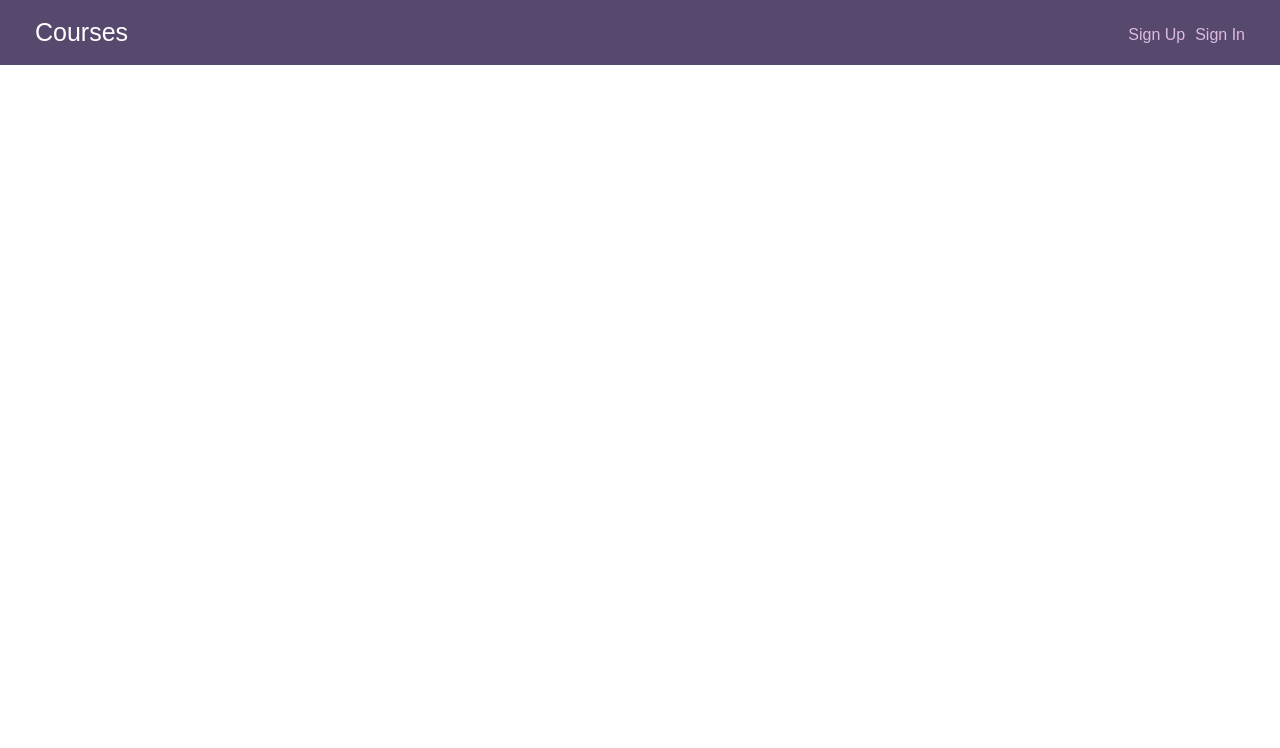
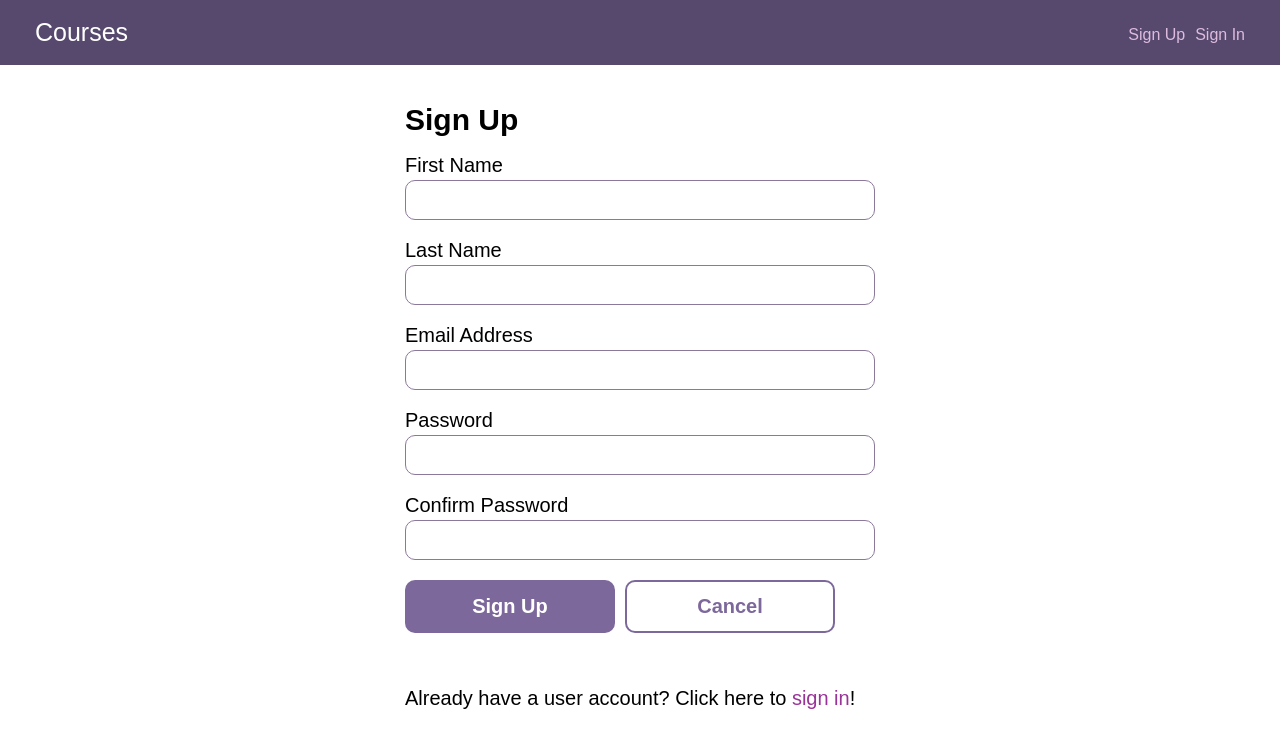
Before and after one commit to hinksonAndrew/fsjs_techdegree_project_10, a React (Create React App) app in the folder client/: page /signup in a window 1280 px wide. Shown: the top 748 px of the page. Built offline with nearby package versions, Linux system fonts and the light colour scheme.

Commit message:
added signup and signin

```diff
--- a/client/src/App.js
+++ b/client/src/App.js
@@ -12,6 +12,8 @@ import './styles/global.css';
 import Header from './Components/Header';
 import Courses from './Components/Courses';
 import CourseDetail from './Components/CourseDetail';
+import UserSignIn from './Components/UserSignIn';
+import UserSignUp from './Components/UserSignUp';
 
 function App() {
   return (
@@ -21,6 +23,8 @@ function App() {
         <Switch>
           <Route exact path="/" render={() => <Courses />} />
           <Route path="/courses/:id" component={CourseDetail} />
+          <Route path="/signin" component={UserSignIn} />
+          <Route path="/signup" component={UserSignUp} />
         </Switch>
       </div>
     </BrowserRouter>
--- a/client/src/Components/UserSignIn.js
+++ b/client/src/Components/UserSignIn.js
@@ -0,0 +1,44 @@
+import React, {useState} from 'react';
+
+const UserSignIn = (props) => {
+  const [email, setEmail] = useState('');
+  const [password, setPassword] = useState('');
+
+  const handleSubmit = (e) => {
+    e.preventDefault();
+    console.log(email);
+    console.log(password);
+  }
+
+  const handleCancel = (e) => {
+    e.preventDefault();
+    props.history.push('/');
+  }
+
+  const handleChangeEmail = (e) => {
+    setEmail(e.target.value);
+  }
+
+  const handleChangePass = (e) => {
+    setPassword(e.target.value);
+  }
+
+  return (
+    <div className="form--centered">
+      <h2>Sign In</h2>
+      <form onSubmit={handleSubmit}>
+        <label htmlFor="emailAddress">Email Address</label>
+        <input required id="emailAddress" name="emailAddress" type="email" defaultValue="" onChange={handleChangeEmail} />
+        <label htmlFor="password">Password</label>
+        <input required id="password" name="password" type="password" defaultValue="" onChange={handleChangePass} />
+        <button className="button" type="submit">Sign In</button>
+        <button type="button" className="button button-secondary" onClick={handleCancel}>
+          Cancel
+        </button>
+      </form>
+      <p>Don't have a user account? Click here to <a href="/signup">sign up</a>!</p>
+    </div>
+  );
+}
+
+export default UserSignIn;
--- /dev/null
+++ b/client/src/Components/UserSignUp.js
@@ -0,0 +1,54 @@
+import React, { useState } from 'react';
+
+const UserSignUp = (props) => {
+  const [firstName, setFirstName] = useState('');
+  const [lastName, setLastName] = useState('');
+  const [email, setEmail] = useState('');
+  const [password, setPassword] = useState('');
+
+  const handleChange = (e) => {
+    console.log(e);
+    if (e.target.id === "firstName") {
+      setFirstName(e.target.value);
+    } else if (e.target.id === "lastName") {
+      setLastName(e.target.value);
+    } else if (e.target.id === "emailAddress") {
+      setEmail(e.target.value);
+    } else {
+      setPassword(e.target.value);
+    }
+  }
+
+  const handleSubmit = (e) => {
+    e.preventDefault();
+    console.log(firstName, lastName, email, password);
+  }
+
+  const handleCancel = (e) => {
+    e.preventDefault();
+    props.history.push('/');
+  }
+
+  return (
+    <div className="form--centered">
+      <h2>Sign Up</h2>
+      <form onSubmit={handleSubmit}>
+        <label htmlFor="firstName">First Name</label>
+        <input id="firstName" name="firstName" type="text" defaultValue="" onChange={handleChange} />
+        <label htmlFor="lastName">Last Name</label>
+        <input id="lastName" name="lastName" type="text" defaultValue="" onChange={handleChange} />
+        <label htmlFor="emailAddress">Email Address</label>
+        <input id="emailAddress" name="emailAddress" type="email" defaultValue="" onChange={handleChange} />
+        <label htmlFor="password">Password</label>
+        <input id="password" name="password" type="password" defaultValue="" onChange={handleChange} />
+        <label htmlFor="confirmPassword">Confirm Password</label>
+        <input id="confirmPassword" name="confirmPassword" type="password" defaultValue="" onChange={handleChange} />
+        <button className="button" type="submit">Sign Up</button>
+        <button className="button button-secondary" onClick={handleCancel}>Cancel</button>
+      </form>
+      <p>Already have a user account? Click here to <a href="/signin">sign in</a>!</p>
+    </div>
+  )
+}
+
+export default UserSignUp;
```
